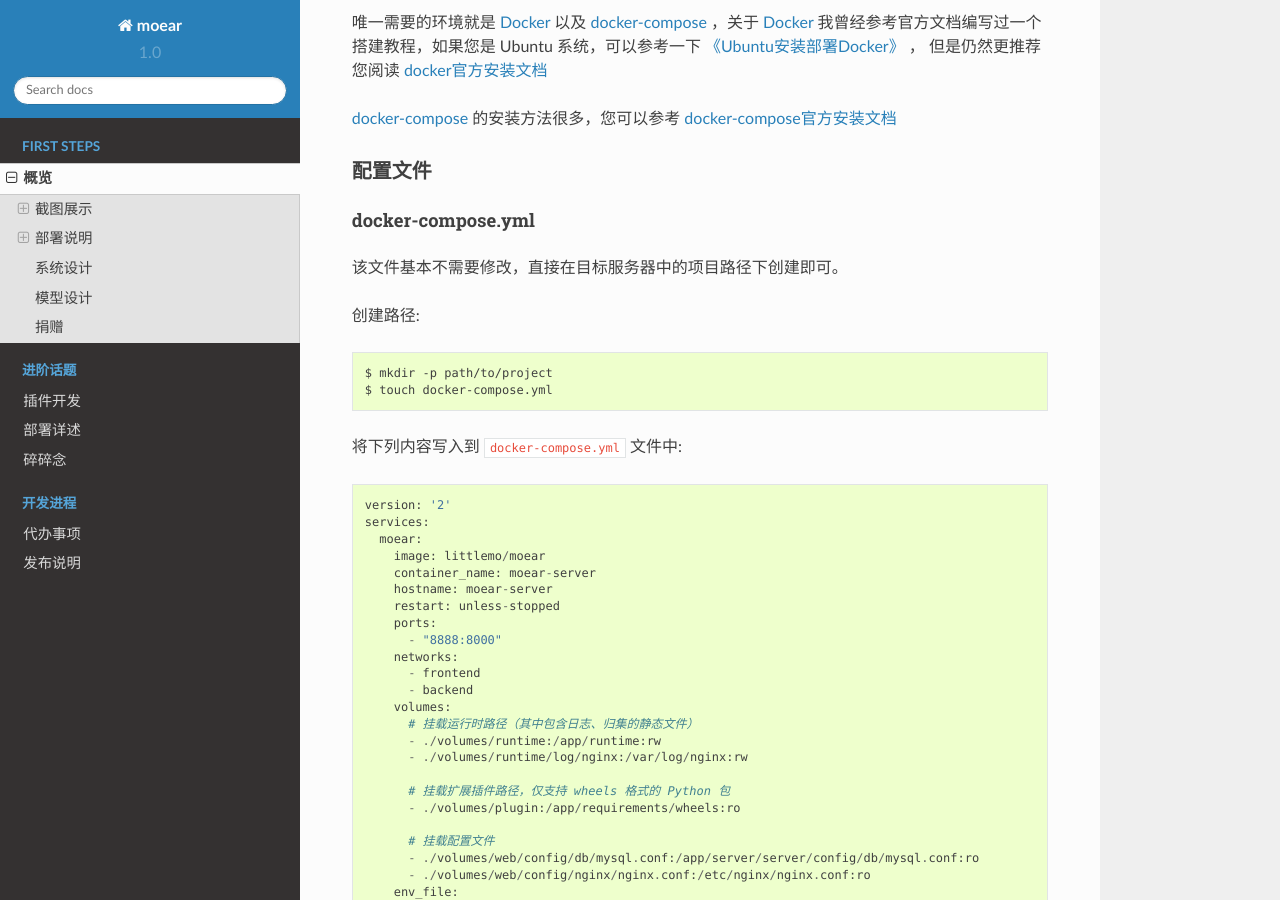
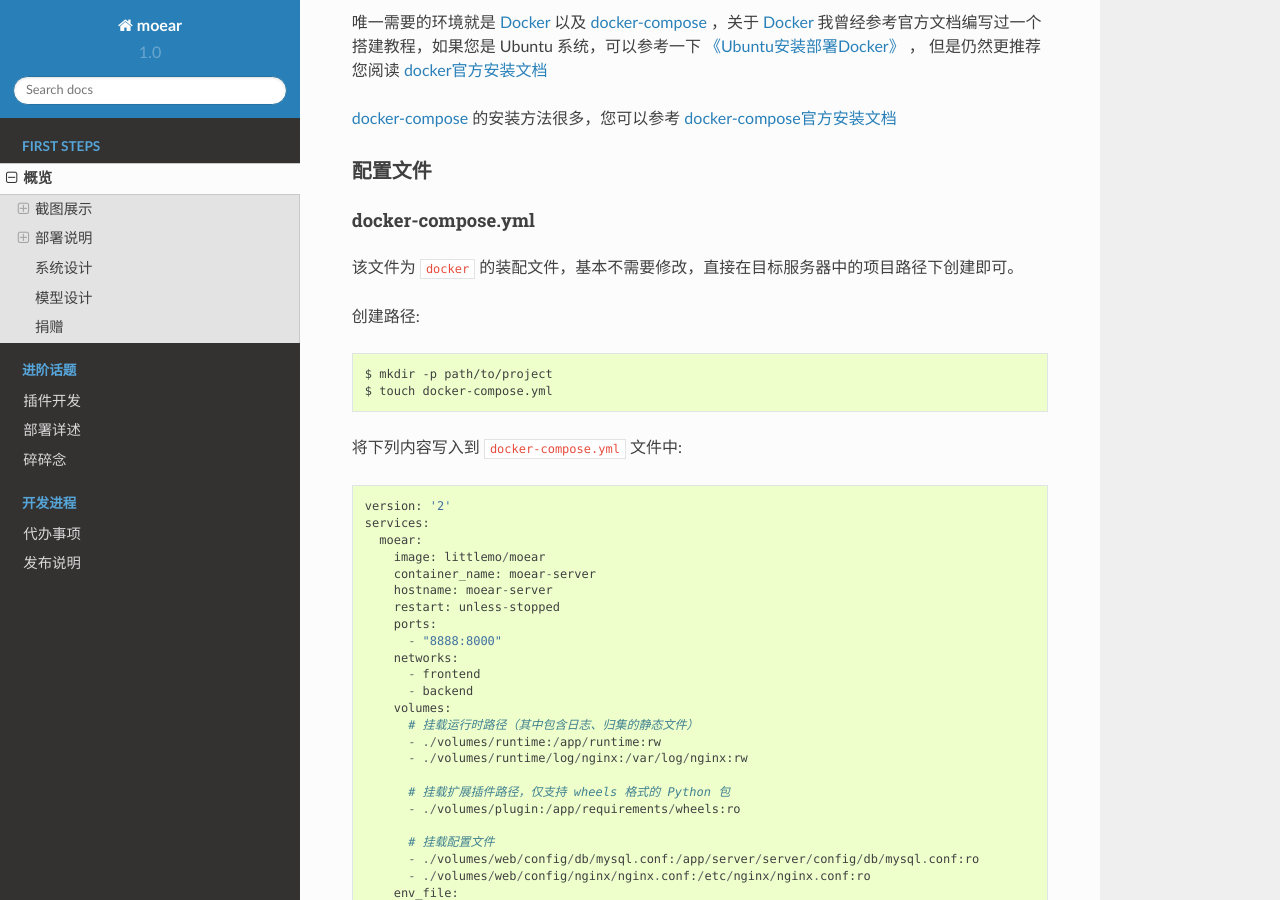
Before and after one commit to littlemo/moear, a Sphinx documentation site: the page built from docs/source/intro/overview.rst, in a window 1280 px wide and 900 px high, scrolled down 2316 px. Built offline with Sphinx 7.4.7 and the Read the Docs theme 2.0.0, drawn with Linux system fonts in a browser that asks for light colours; formulas are drawn with MathJax 3.

Commit message:
O: 优化docker-compose.yml小结的说明信息

```diff
--- a/docs/source/intro/overview.rst
+++ b/docs/source/intro/overview.rst
@@ -68,7 +68,7 @@
 docker-compose.yml
 ~~~~~~~~~~~~~~~~~~
 
-该文件基本不需要修改，直接在目标服务器中的项目路径下创建即可。
+该文件为 ``docker`` 的装配文件，基本不需要修改，直接在目标服务器中的项目路径下创建即可。
 
 创建路径::
 
```
